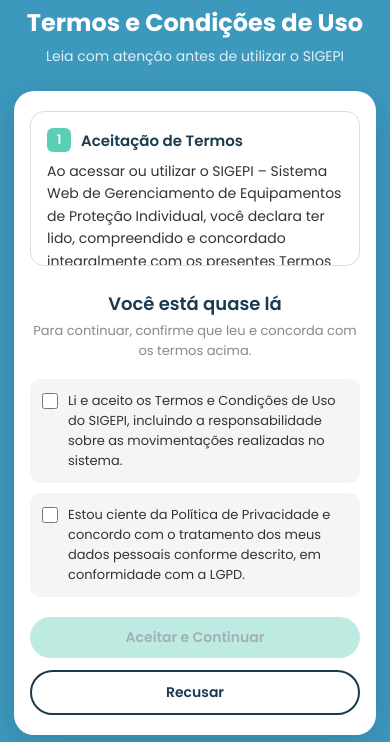
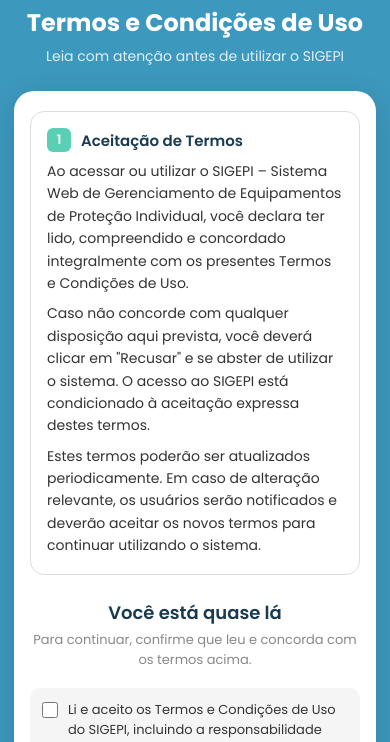
Before and after one commit to 1x-joka/SIGEPI---TCC, a plain HTML site: page Projeto/paginas/termos.html in a window 390 px wide. Shown: the part 95-837 px from the top of the page. Drawn offline with Linux system fonts and the light colour scheme.

Commit message:
Ajuste de responsividade da tela termos.html

```diff
--- a/Projeto/estilos/style.css
+++ b/Projeto/estilos/style.css
@@ -1842,20 +1842,37 @@
     margin-bottom: 4px;
   }
 
-  /* Termos */
+  /* Termos: no celular a página inteira rola e a caixa tem altura própria */
+  body.layout-flex:has(.termos-page-wrap) {
+    height: auto;
+    overflow: visible;
+  }
+
+  .page-center--top {
+    align-items: flex-start;
+    overflow: visible;
+  }
+
+  .termos-page-wrap {
+    display: block;
+  }
+
   .termos-titulo {
     font-size: 24px;
   }
 
-  .termos-subtitulo { font-size: 14px;
+  .termos-subtitulo {
+    font-size: 14px;
   }
 
   .termos-card {
+    display: block;
     padding: 20px 16px;
   }
 
   .termos-conteudo {
-    max-height: 44vh;
+    height: 55vh;
+    min-height: 240px;
     padding: 16px;
   }
 
--- a/Projeto/sw.js
+++ b/Projeto/sw.js
@@ -1,7 +1,7 @@
 // sw.js = Um script que fica em segundo plano e guarda os arquivos pra abrir offline
 // manifest.json = A "identidade" do app: nome, cor, ícone, por onde abre
 
-const CACHE_NOME = 'sigepi-v2'; // Sempre que mexer no sw.js troque para 'sigepi-v3,v4,v5,...'
+const CACHE_NOME = 'sigepi-v3'; // Sempre que mexer no sw.js troque para 'sigepi-v1,v2,v3,v4,v5,...'
 
 // Arquivos que ficam guardados para o app abrir mesmo sem internet
 const ARQUIVOS = [
```
